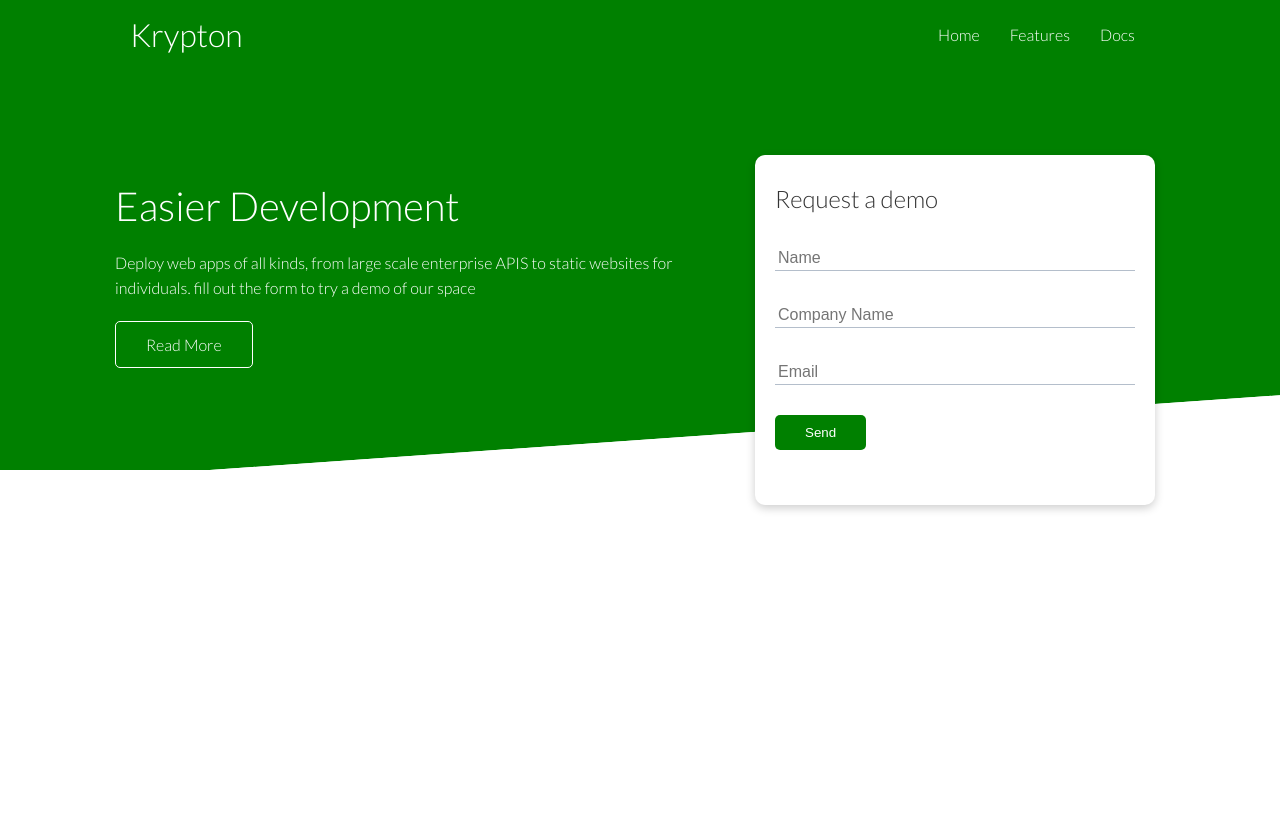
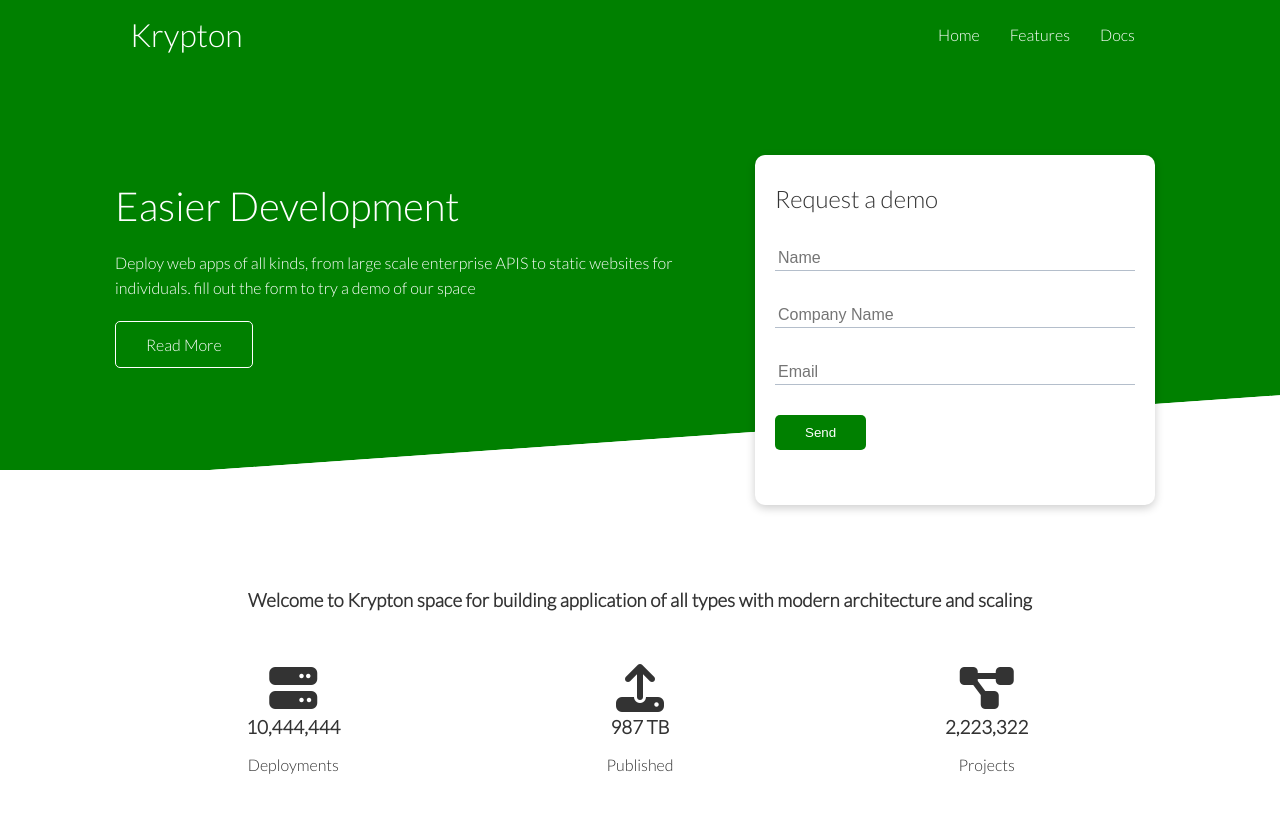
Before and after one commit to samuelldmj/Cloud-Hosting-website, a plain HTML site: page index.html in a window 1280 px wide. Before the commit the page ends 800 px from the top, so only its background shows below. Drawn offline with Linux system fonts and the light colour scheme.

Commit message:
home page

```diff
--- a/index.html
+++ b/index.html
@@ -54,6 +54,33 @@
             </div>
 
         </div>
+    </section>
+
+    <!-- stats -->
+    <section class="stats">
+        <div class="container">
+            <h3 class="stats_heading text_center my-1">
+               Welcome to <b>Krypton</b> space for building application of all
+               types with modern architecture and scaling
+            </h3>
+
+            <div class="grid grid_3 text_center my-4">
+                <div>
+                    <i class="fas fa-server fa-3x"></i>
+                    <h3>10,444,444</h3>
+                    <p class="text_secondary">Deployments</p>
+                </div>
+                <div>
+                    <i class="fas fa-upload fa-3x"></i>
+                    <h3>987 TB</h3>
+                    <p class="text_secondary">Published</p></div>
+                <div>
+                    <i class="fas fa-project-diagram fa-3x"></i>
+                    <h3>2,223,322</h3>
+                    <p class="text_secondary">Projects</p></div>
+                </div>
+            </div>
+        </div>
 
     </section>
 </body>
```
